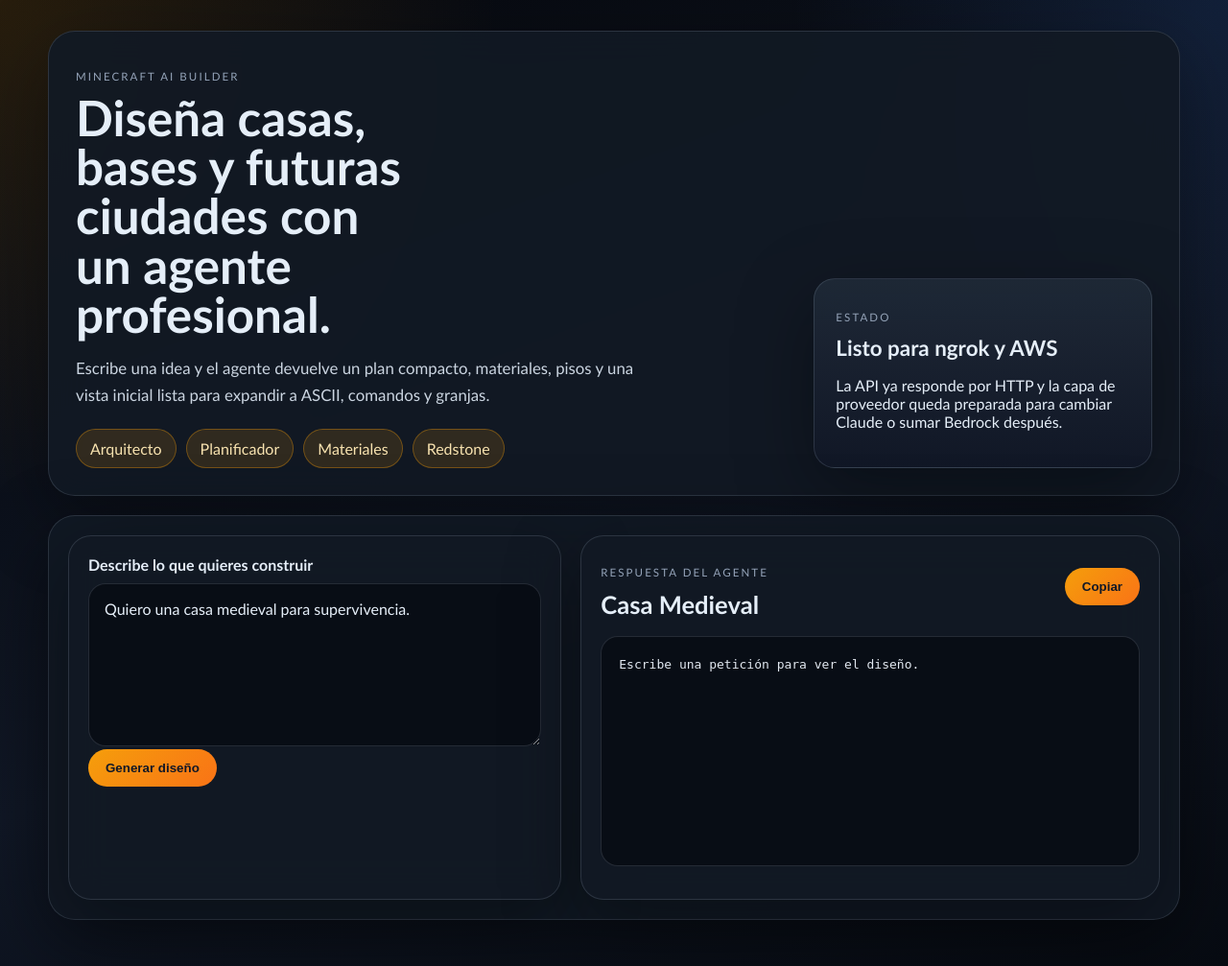
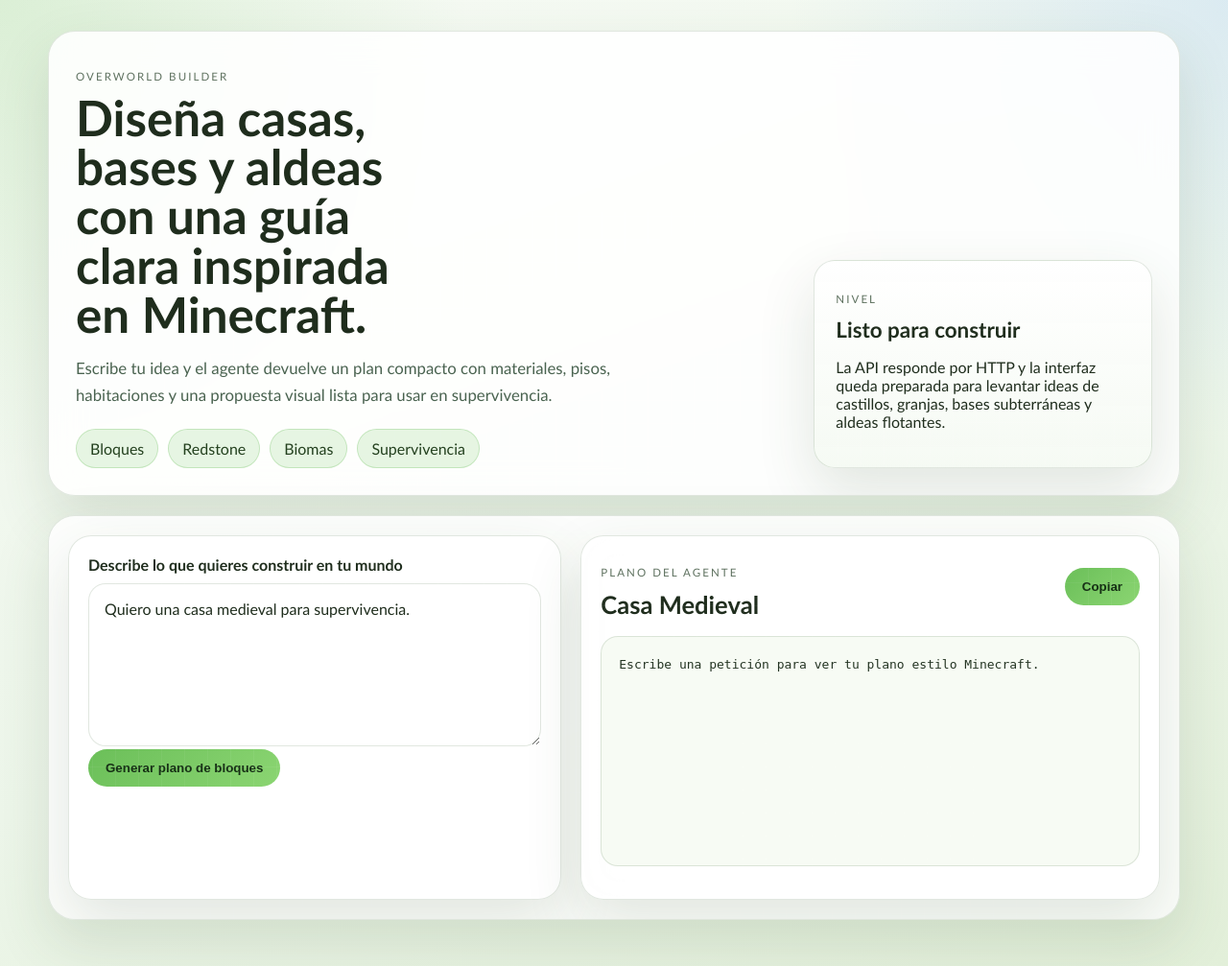
Before and after one commit to BurbanoValentina/minecraft-agent, a FastAPI app: page / in a window 1280 px wide. Shown: the whole page at 96% size. Run offline with FastAPI, Linux system fonts and the light colour scheme.

Commit message:
Polish Minecraft Agent output and UX

```diff
--- a/requirements.txt
+++ b/requirements.txt
@@ -17,6 +17,7 @@ jiter==0.16.0
 MarkupSafe==3.0.3
 pydantic==2.13.4
 pydantic_core==2.46.4
+python-multipart==0.0.32
 python-dotenv==1.2.2
 requests==2.34.2
 sniffio==1.3.1
--- a/src/static/app.js
+++ b/src/static/app.js
@@ -3,6 +3,7 @@ const output = document.getElementById("result-output");
 const title = document.getElementById("result-title");
 const meta = document.getElementById("result-meta");
 const copyButton = document.getElementById("copy-button");
+const submitButton = form.querySelector("button[type='submit']");
 
 function renderPlan(plan) {
   title.textContent = plan.title;
@@ -25,14 +26,29 @@ form.addEventListener("submit", async (event) => {
   event.preventDefault();
   const formData = new FormData(form);
   output.textContent = "Generando diseño...";
+  submitButton.disabled = true;
+  submitButton.textContent = "Generando...";
 
+  try {
     const response = await fetch("/api/build", {
       method: "POST",
       body: formData,
     });
 
+    if (!response.ok) {
+      const errorText = await response.text();
+      throw new Error(errorText || "No se pudo generar el plan.");
+    }
+
     const plan = await response.json();
     renderPlan(plan);
+  } catch (error) {
+    output.textContent = `No se pudo generar el plano. ${error.message || "Intenta otra vez."}`;
+    meta.innerHTML = "";
+  } finally {
+    submitButton.disabled = false;
+    submitButton.textContent = "Generar plano de bloques";
+  }
 });
 
 copyButton.addEventListener("click", async () => {
--- a/src/static/styles.css
+++ b/src/static/styles.css
@@ -1,15 +1,15 @@
 :root {
-    color-scheme: dark;
-    --bg: #0d1117;
-    --panel: rgba(18, 25, 36, 0.92);
-    --panel-strong: #121a27;
-    --line: rgba(148, 163, 184, 0.2);
-    --text: #e5eef8;
-    --muted: #94a3b8;
-    --accent: #f59e0b;
-    --accent-strong: #d97706;
-    --accent-soft: rgba(245, 158, 11, 0.14);
-    --shadow: 0 24px 80px rgba(0, 0, 0, 0.35);
+    color-scheme: light;
+    --bg: #eef6ea;
+    --panel: rgba(255, 255, 255, 0.88);
+    --panel-strong: #ffffff;
+    --line: rgba(90, 122, 84, 0.18);
+    --text: #1f2d1d;
+    --muted: #5f7260;
+    --accent: #6bbf59;
+    --accent-strong: #4f9e43;
+    --accent-soft: rgba(107, 191, 89, 0.16);
+    --shadow: 0 24px 60px rgba(58, 83, 53, 0.14);
 }
 
 * {
@@ -21,9 +21,9 @@ body {
     font-family: "Trebuchet MS", "Segoe UI", sans-serif;
     color: var(--text);
     background:
-        radial-gradient(circle at top left, rgba(245, 158, 11, 0.14), transparent 32%),
-        radial-gradient(circle at top right, rgba(59, 130, 246, 0.14), transparent 28%),
-        linear-gradient(160deg, #06080d 0%, #101725 58%, #070b12 100%);
+        radial-gradient(circle at top left, rgba(107, 191, 89, 0.2), transparent 30%),
+        radial-gradient(circle at top right, rgba(101, 163, 255, 0.16), transparent 28%),
+        linear-gradient(160deg, #f7fbf5 0%, #edf6ea 58%, #e2efd9 100%);
     min-height: 100vh;
 }
 
@@ -44,12 +44,44 @@ body {
     box-shadow: var(--shadow);
 }
 
+.hero,
+.workspace,
+.result-card,
+.builder,
+.hero-panel {
+    position: relative;
+    overflow: hidden;
+}
+
+.hero::before,
+.workspace::before,
+.result-card::before,
+.builder::before,
+.hero-panel::before {
+    content: "";
+    position: absolute;
+    inset: 0;
+    background-image:
+        linear-gradient(rgba(255, 255, 255, 0.18) 1px, transparent 1px),
+        linear-gradient(90deg, rgba(255, 255, 255, 0.18) 1px, transparent 1px);
+    background-size: 24px 24px;
+    opacity: 0.28;
+    pointer-events: none;
+}
+
 .hero {
     display: grid;
     grid-template-columns: minmax(0, 1.7fr) minmax(280px, 0.8fr);
     gap: 20px;
     padding: 28px;
     border-radius: 28px;
+}
+
+.hero-copy,
+.hero-panel,
+.builder,
+.result-card {
+    z-index: 1;
 }
 
 .eyebrow,
@@ -70,7 +102,7 @@ h1 {
 .lede {
     font-size: 1.05rem;
     line-height: 1.7;
-    color: #cbd5e1;
+    color: #4a6350;
     max-width: 62ch;
 }
 
@@ -85,15 +117,15 @@ h1 {
     padding: 10px 14px;
     border-radius: 999px;
     background: var(--accent-soft);
-    color: #f8e3b0;
-    border: 1px solid rgba(245, 158, 11, 0.35);
+    color: #24411f;
+    border: 1px solid rgba(107, 191, 89, 0.28);
 }
 
 .hero-panel {
     border-radius: 22px;
     padding: 22px;
     align-self: end;
-    background: linear-gradient(180deg, rgba(31, 41, 55, 0.95), rgba(17, 24, 39, 0.92));
+    background: linear-gradient(180deg, rgba(255, 255, 255, 0.96), rgba(245, 250, 243, 0.94));
 }
 
 .hero-panel strong {
@@ -131,7 +163,7 @@ h1 {
     border-radius: 18px;
     padding: 16px;
     color: var(--text);
-    background: rgba(8, 12, 19, 0.82);
+    background: rgba(255, 255, 255, 0.92);
     font: inherit;
 }
 
@@ -140,8 +172,8 @@ h1 {
     appearance: none;
     border: 0;
     border-radius: 999px;
-    background: linear-gradient(135deg, var(--accent), #f97316);
-    color: #111827;
+    background: linear-gradient(135deg, var(--accent), #8bd572);
+    color: #163015;
     font-weight: 800;
     padding: 12px 18px;
     cursor: pointer;
@@ -151,7 +183,7 @@ h1 {
 .builder button:hover,
 .result-header button:hover {
     transform: translateY(-1px);
-    box-shadow: 0 10px 24px rgba(245, 158, 11, 0.28);
+    box-shadow: 0 10px 24px rgba(107, 191, 89, 0.25);
 }
 
 .result-header {
@@ -169,13 +201,13 @@ h1 {
 
 #result-output {
     white-space: pre-wrap;
-    background: rgba(8, 12, 19, 0.82);
+    background: rgba(247, 251, 244, 0.96);
     border: 1px solid var(--line);
     border-radius: 18px;
     padding: 18px;
     min-height: 240px;
     margin: 0;
-    color: #e2e8f0;
+    color: #243423;
     line-height: 1.7;
 }
 
@@ -191,7 +223,7 @@ h1 {
     border: 1px solid var(--line);
     border-radius: 999px;
     padding: 8px 12px;
-    background: rgba(15, 23, 42, 0.75);
+    background: rgba(255, 255, 255, 0.86);
 }
 
 @media (max-width: 900px) {
--- a/src/templates/index.html
+++ b/src/templates/index.html
@@ -10,39 +10,39 @@
     <main class="shell">
         <section class="hero">
             <div class="hero-copy">
-                <p class="eyebrow">Minecraft AI Builder</p>
-                <h1>Diseña casas, bases y futuras ciudades con un agente profesional.</h1>
-                <p class="lede">Escribe una idea y el agente devuelve un plan compacto, materiales, pisos y una vista inicial lista para expandir a ASCII, comandos y granjas.</p>
+                <p class="eyebrow">Overworld Builder</p>
+                <h1>Diseña casas, bases y aldeas con una guía clara inspirada en Minecraft.</h1>
+                <p class="lede">Escribe tu idea y el agente devuelve un plan compacto con materiales, pisos, habitaciones y una propuesta visual lista para usar en supervivencia.</p>
                 <div class="chips">
-                    <span>Arquitecto</span>
-                    <span>Planificador</span>
-                    <span>Materiales</span>
+                    <span>Bloques</span>
                     <span>Redstone</span>
+                    <span>Biomas</span>
+                    <span>Supervivencia</span>
                 </div>
             </div>
             <aside class="hero-panel">
-                <p class="panel-label">Estado</p>
-                <strong>Listo para ngrok y AWS</strong>
-                <p>La API ya responde por HTTP y la capa de proveedor queda preparada para cambiar Claude o sumar Bedrock después.</p>
+                <p class="panel-label">Nivel</p>
+                <strong>Listo para construir</strong>
+                <p>La API responde por HTTP y la interfaz queda preparada para levantar ideas de castillos, granjas, bases subterráneas y aldeas flotantes.</p>
             </aside>
         </section>
 
         <section class="workspace">
             <form class="builder" id="builder-form">
-                <label for="user_request">Describe lo que quieres construir</label>
+                <label for="user_request">Describe lo que quieres construir en tu mundo</label>
                 <textarea id="user_request" name="user_request" rows="4">{{ default_prompt }}</textarea>
-                <button type="submit">Generar diseño</button>
+                <button type="submit">Generar plano de bloques</button>
             </form>
 
             <section class="result-card">
                 <div class="result-header">
                     <div>
-                        <p class="panel-label">Respuesta del agente</p>
+                        <p class="panel-label">Plano del agente</p>
                         <h2 id="result-title">Casa Medieval</h2>
                     </div>
                     <button type="button" id="copy-button">Copiar</button>
                 </div>
-                <pre id="result-output">Escribe una petición para ver el diseño.</pre>
+                <pre id="result-output">Escribe una petición para ver tu plano estilo Minecraft.</pre>
                 <div class="result-meta" id="result-meta"></div>
             </section>
         </section>
```
Also changed, not shown: src/agents/planner.py (+9 -7 lines), README.md. Lines whose indentation alone changed are shown as unchanged.
